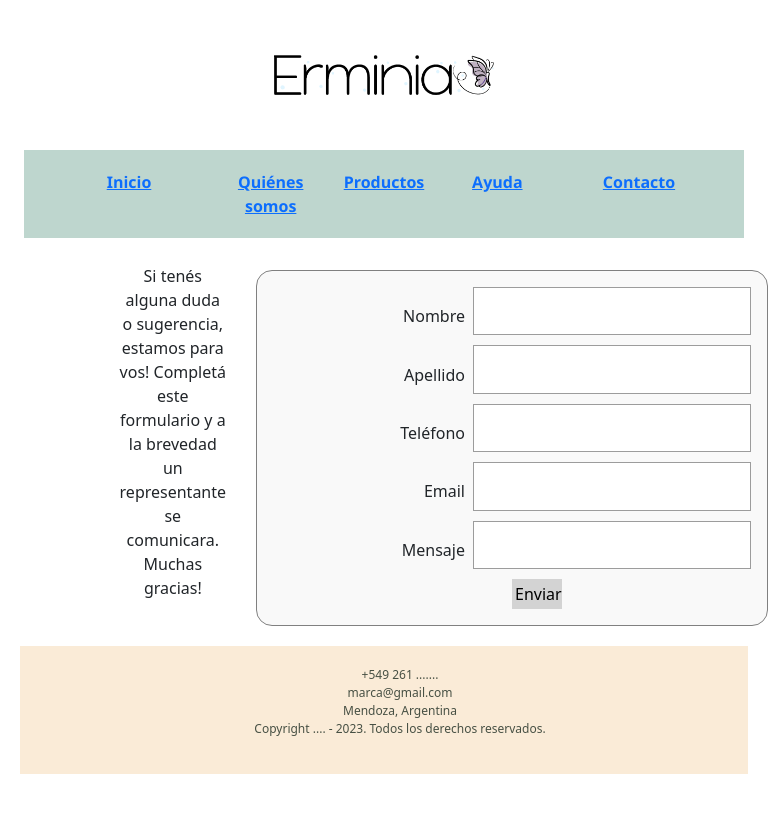
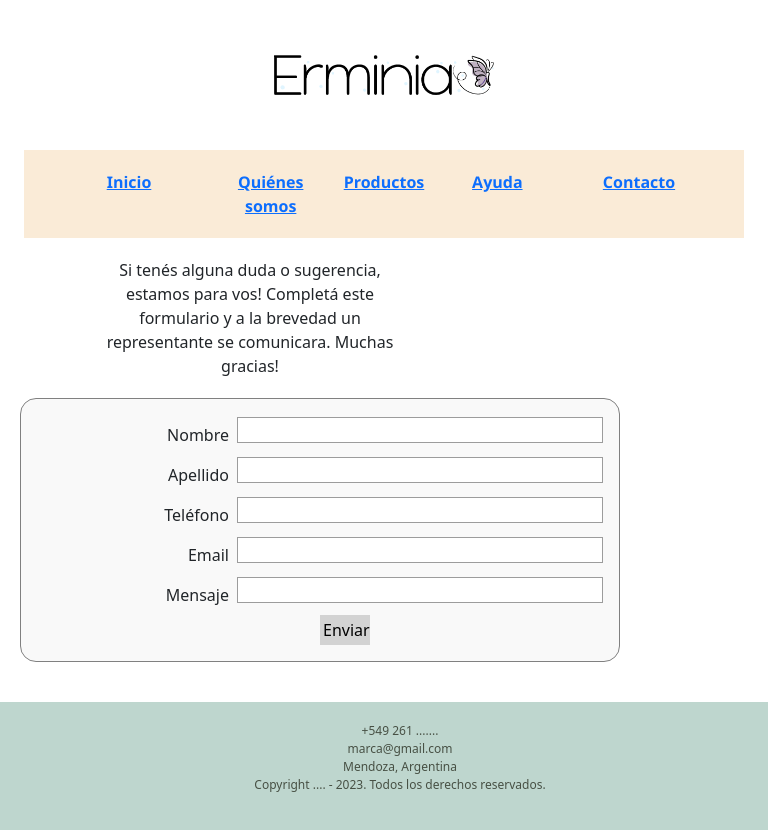
Before and after one commit to gabrielabecares/Erminia-indumentaria, a plain HTML site: page pages/contacto.html in a window 768 px wide. Before the commit the page ends 800 px from the top, so only its background shows below. Drawn offline with nearby package versions, Linux system fonts and the light colour scheme.

Commit message:
modifique rutas y formulario de contacto

```diff
--- a/css/estilo.css
+++ b/css/estilo.css
@@ -20,7 +20,7 @@ a link {
 }
 
 
-@media (max-width:575px){
+@media (max-width:768px){
     .row{
     background-color: antiquewhite;
     }
@@ -59,9 +59,9 @@ a link {
     display: flex;
     justify-content: center;
     padding: 20px;
-    margin: 20px;
     font-size: 75%;
     color: #475044;
+    margin-top: 20px;
 
 }
 .item-footerpie{
@@ -69,7 +69,7 @@ a link {
     text-align: center
 }
 
-@media (max-width:575px){
+@media (max-width:768px){
     .footerpie{
     background-color: rgb(190, 214, 206);
     }
@@ -123,6 +123,17 @@ a link {
     font-style: italic;
 }
 
+@media (max-width:768px){
+    .subtitulo{
+        text-align: center;
+    }
+    .parr{
+        text-align: center;
+    }
+    .nosotrostexto{
+        text-align: center;
+    }
+}
 /*PRODUCTOS*/
 
 .contenedorproductos{
@@ -231,15 +242,16 @@ a link {
     grid-template-columns: 1fr 2fr;
     grid-template-rows: auto;
     grid-template-areas: "titulo formulario";
+    justify-content: center;
 }
 .titulo2{
     grid-area: titulo;
     display: flex;
     justify-content: center;
     align-items: center;
-    padding-right: 10%;
-    padding-left: 50%;
+    width: 300px;
     text-align: center;
+    margin-left: 100px;
 }
 .formulario{
     grid-area: formulario;
@@ -247,6 +259,7 @@ a link {
     justify-content: center;
     align-items: center;
     flex-wrap:wrap;
+    margin: 20px;
 }
 
 form {
@@ -259,6 +272,10 @@ form {
     margin-left: auto;
     margin-right: auto;
     padding: 1em;
+    display: flex;
+    justify-content: center;
+    align-items: center;
+    text-align: right;
   }
   form input {
     margin-bottom: 10px;
@@ -268,6 +285,7 @@ form {
 
   .button{
     width: 100px;
+    float: right;
   }
   form button {
     background: lightgrey;
@@ -279,26 +297,42 @@ form {
     background: rgb(190, 214, 206);
   }
 
+  input:focus {
+    outline: 3px solid rgb(190, 214, 206);
+  }
   label {
-    text-align: right;
-    display: block;
-    padding: 0.5em 1.5em 0.5em 0;
+    float: right;
+    width: 200px;
+    padding: 0.5em 0.5em 0.5em 0;
   }
 
   input {
-    width: 100%;
-    padding: 0.7em;
-    margin-bottom: 0.5rem;
-  }
-  input:focus {
-    outline: 3px solid rgb(190, 214, 206);
+    float: right;
+    width: calc(100% - 200px);
   }
 
-  @media (min-width: 575px) {
+
+
+
+  @media (max-width: 768px) {
+    .grilla{
+        display: grid;
+        grid-template-columns: 1fr;
+        grid-template-rows: auto;
+        grid-template-areas:
+        "titulo"
+        "formulario";
+    }
+
+
+
 
     .titulo2{
-        margin-right: 10%;
-        margin-left: 5%;
+
+        text-align: center;
+        justify-content: center;
+        align-items: center;
+        margin-top: 20px;
     }
 
     form {
--- a/pages/ayuda.html
+++ b/pages/ayuda.html
@@ -118,7 +118,7 @@
 
 
 
-<script src="D:\BACKUP\Documents\PROGRAMACION\preentrega2 Becares\js\script.js"></script>
+<script src="../js/script.js"></script>
 <script src="https://cdn.jsdelivr.net/npm/bootstrap@5.2.3/dist/js/bootstrap.bundle.min.js" integrity="sha384-kenU1KFdBIe4zVF0s0G1M5b4hcpxyD9F7jL+jjXkk+Q2h455rYXK/7HAuoJl+0I4" crossorigin="anonymous"></script>
 
 </body>
```
Also changed, not shown: index.html (+2 -0 lines), pages/quienessomos.html (+4 -4 lines).
